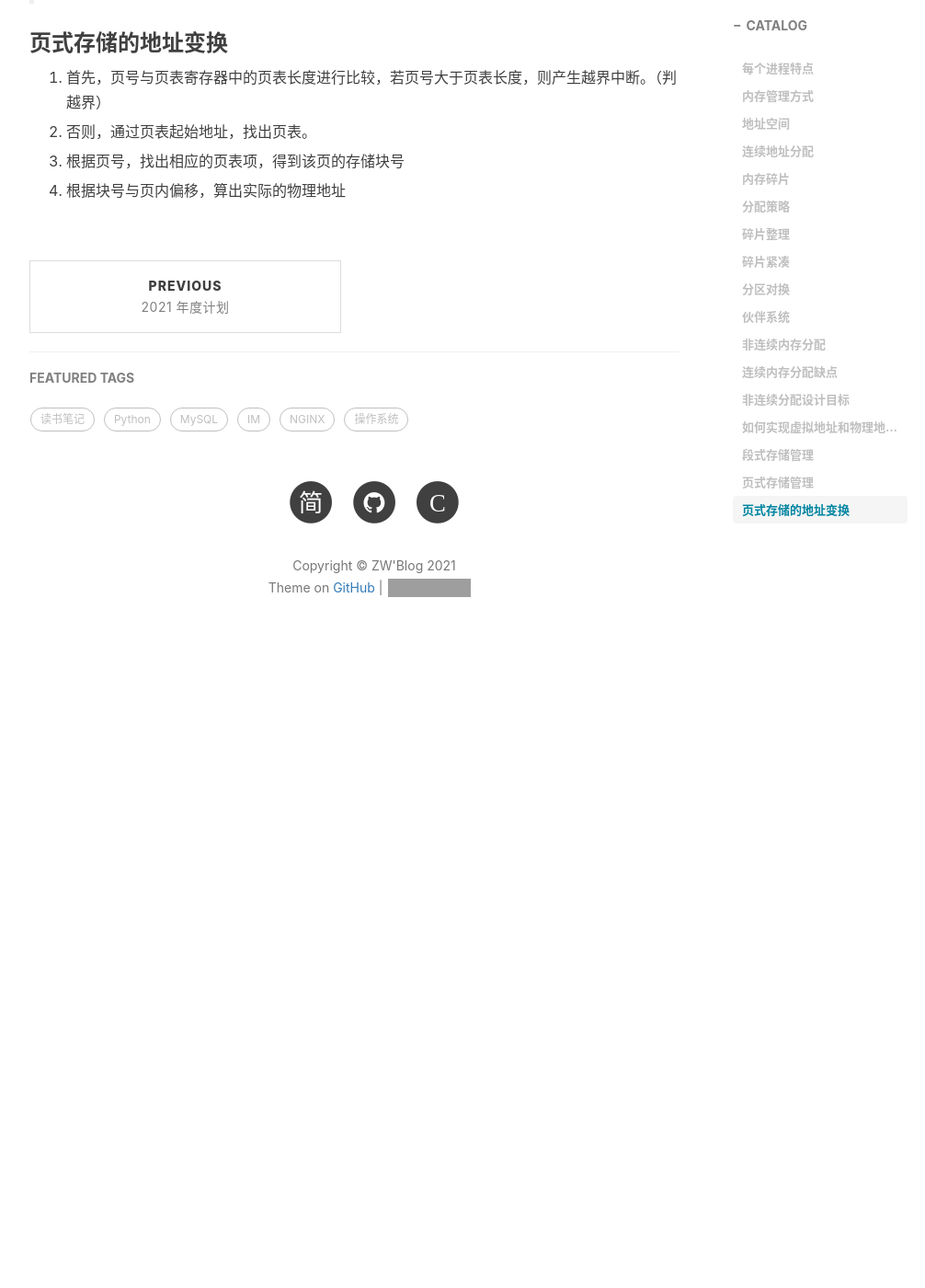
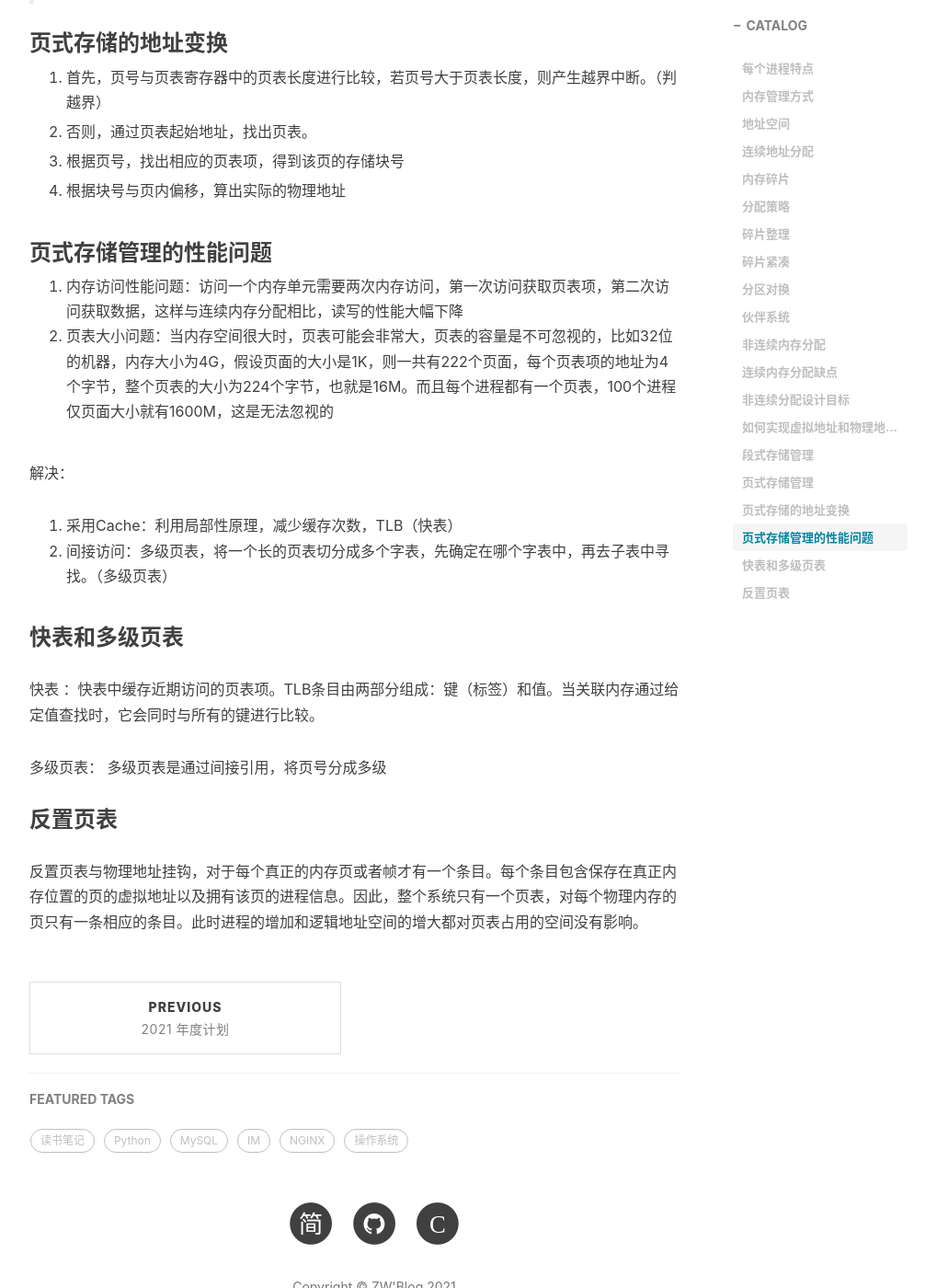
Before and after one commit to GitZW/gitzw.github.io, a Jekyll site: the page built from _posts/2021-02-28-操作系统笔记二.md, in a window 1280 px wide and 1400 px high, scrolled down 4697 px. Shown: the whole window at 92% size, without its empty margins (233-1239 px from the left). Built offline with Jekyll 4.4.1, drawn with Linux system fonts in a browser that asks for light colours; nearby versions of some CDN libraries; comment, search, counter and statistics services are not loaded; before the commit the page ends 5440 px from its top, so only the background shows below that; grey boxes are pictures that could not be loaded.

Commit message:
页式存储管理

```diff
--- a/_posts/2021-02-28-操作系统笔记二.md
+++ b/_posts/2021-02-28-操作系统笔记二.md
@@ -141,3 +141,19 @@ CPU控制逻辑给总线发送物理地址请求。
 3. 根据页号，找出相应的页表项，得到该页的存储块号
 
 4. 根据块号与页内偏移，算出实际的物理地址
+
+### 页式存储管理的性能问题
+1. 内存访问性能问题：访问一个内存单元需要两次内存访问，第一次访问获取页表项，第二次访问获取数据，这样与连续内存分配相比，读写的性能大幅下降
+2. 页表大小问题：当内存空间很大时，页表可能会非常大，页表的容量是不可忽视的，比如32位的机器，内存大小为4G，假设页面的大小是1K，则一共有222个页面，每个页表项的地址为4个字节，整个页表的大小为224个字节，也就是16M。而且每个进程都有一个页表，100个进程仅页面大小就有1600M，这是无法忽视的
+
+解决：
+1. 采用Cache：利用局部性原理，减少缓存次数，TLB（快表）
+2. 间接访问：多级页表，将一个长的页表切分成多个字表，先确定在哪个字表中，再去子表中寻找。（多级页表）
+
+### 快表和多级页表
+快表 ：快表中缓存近期访问的页表项。TLB条目由两部分组成：键（标签）和值。当关联内存通过给定值查找时，它会同时与所有的键进行比较。
+
+多级页表： 多级页表是通过间接引用，将页号分成多级
+
+### 反置页表
+反置页表与物理地址挂钩，对于每个真正的内存页或者帧才有一个条目。每个条目包含保存在真正内存位置的页的虚拟地址以及拥有该页的进程信息。因此，整个系统只有一个页表，对每个物理内存的页只有一条相应的条目。此时进程的增加和逻辑地址空间的增大都对页表占用的空间没有影响。
```
